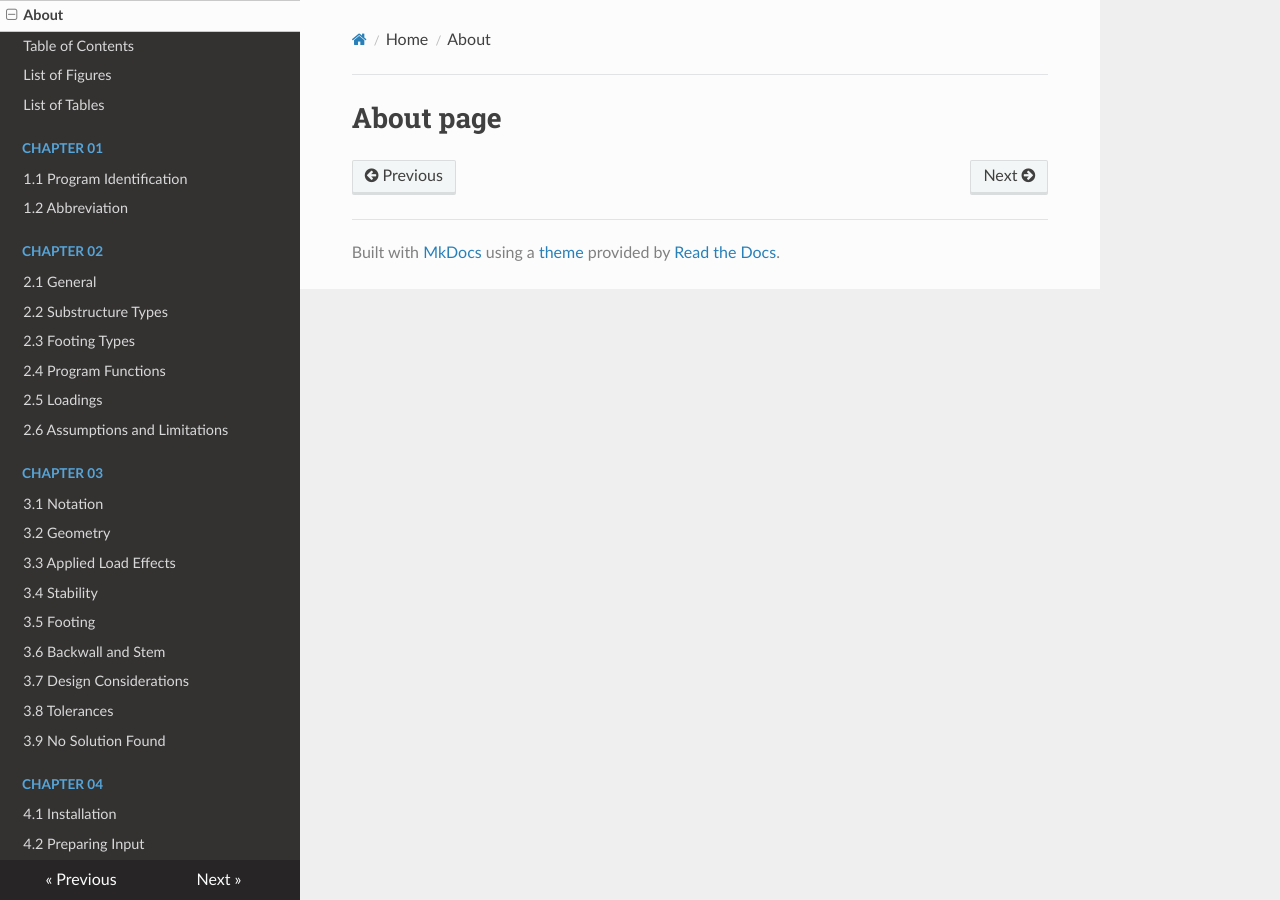
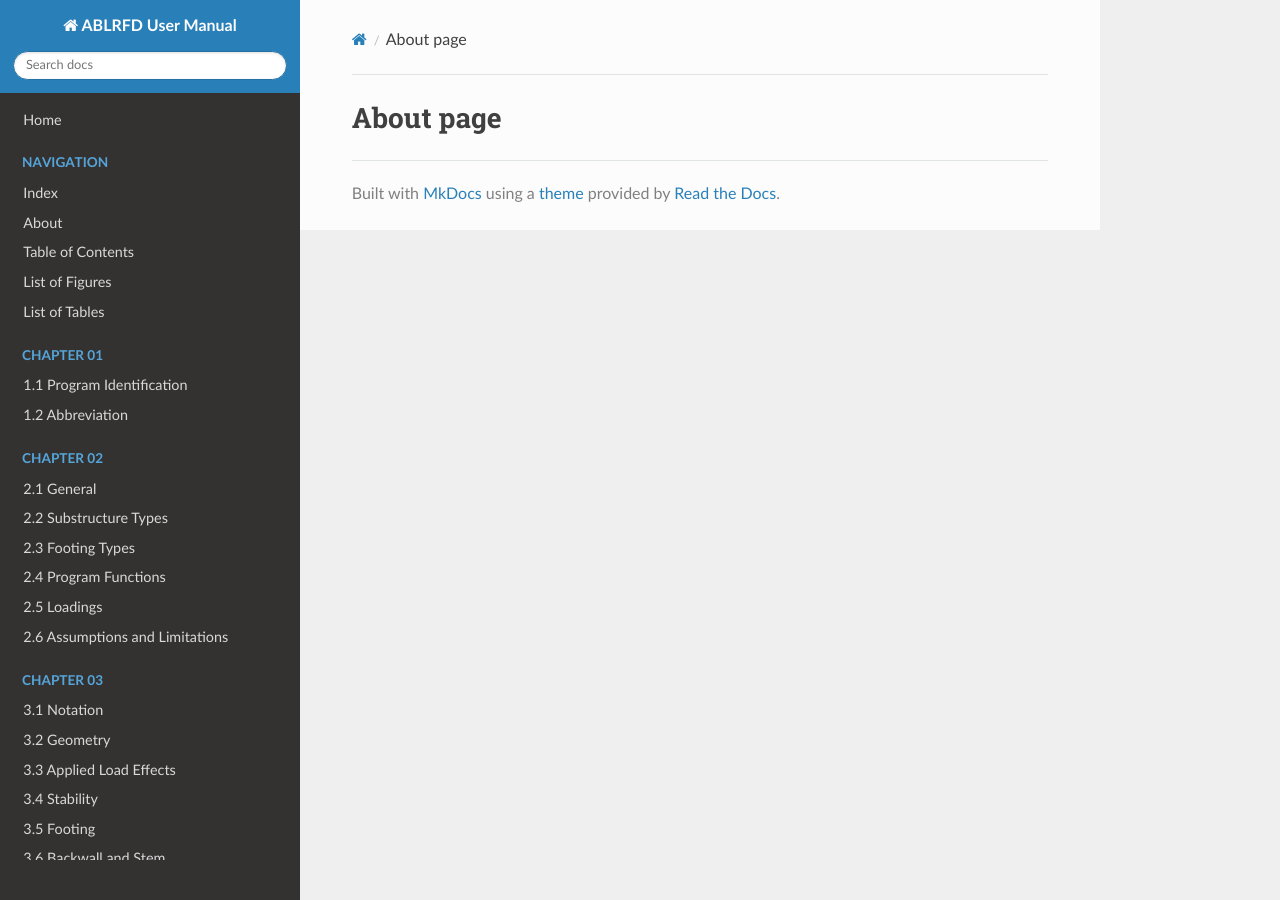
Before and after one commit to johnson-yang-mbi/ablrfd-user-manual, an MkDocs documentation site: the page built from docs/navigation/about.md, in a window 1280 px wide. Built offline with MkDocs 1.6.1, drawn with Linux system fonts in a browser that asks for light colours; nearby versions of some CDN libraries.

Commit message:
fix: update navigation for sidebar

```diff
--- a/mkdocs.yml
+++ b/mkdocs.yml
@@ -1,11 +1,12 @@
 site_name: ABLRFD User Manual
 nav:
-  - Home:
+  - Home: index.md
+  - Navigation:
     - Index: home/index.md
     - About: home/about.md
-    - Table of Contents: home/table-of-contents.md
-    - List of Figures: home/list-of-figures.md
-    - List of Tables: home/list-of-tables.md
+    - Table of Contents: navigation/table-of-contents.md
+    - List of Figures: navigation/list-of-figures.md
+    - List of Tables: navigation/list-of-tables.md
   - Chapter 01:
     - 1.1 Program Identification: chapter-01/1.1-program-identification.md
     - 1.2 Abbreviation: chapter-01/1.2-abbreviation.md
@@ -147,4 +148,7 @@
     - SOR-11-2019: summary-of-revisions/SOR-11-2019.md
     - SOR-12-2008: summary-of-revisions/SOR-12-2008.md
 
-theme: readthedocs
+theme:
+  name: readthedocs
+  collapse_navigation: true
+  navigation_depth: 4
```
Also changed, not shown: docs/index.md (added, +7 -0 lines), docs/navigation/about.md (renamed from docs/home/about.md), docs/navigation/index.md (renamed from docs/home/index.md), docs/navigation/list-of-figures.md (added), docs/navigation/list-of-tables.md (added), docs/navigation/table-of-contents.md (added).
